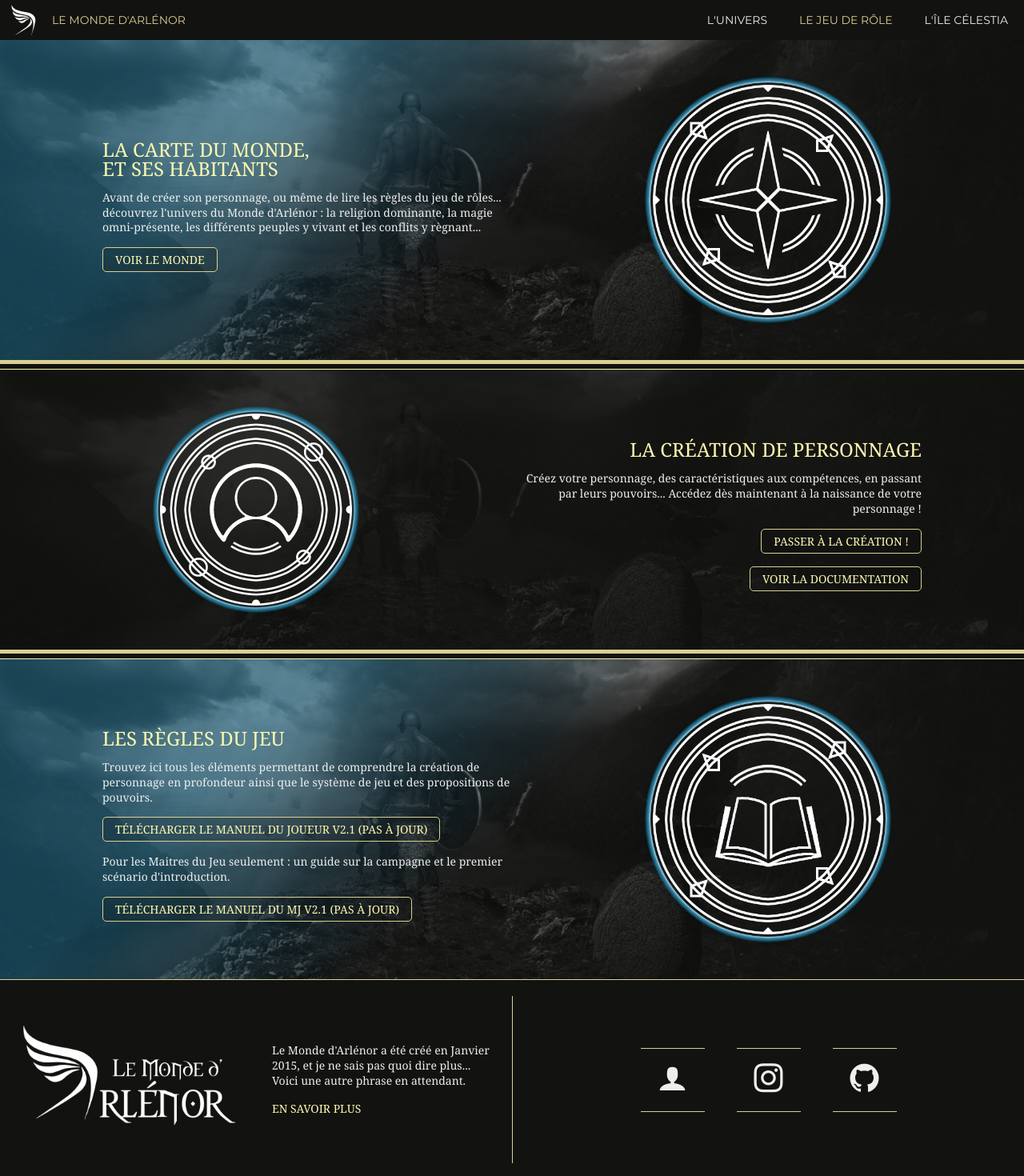
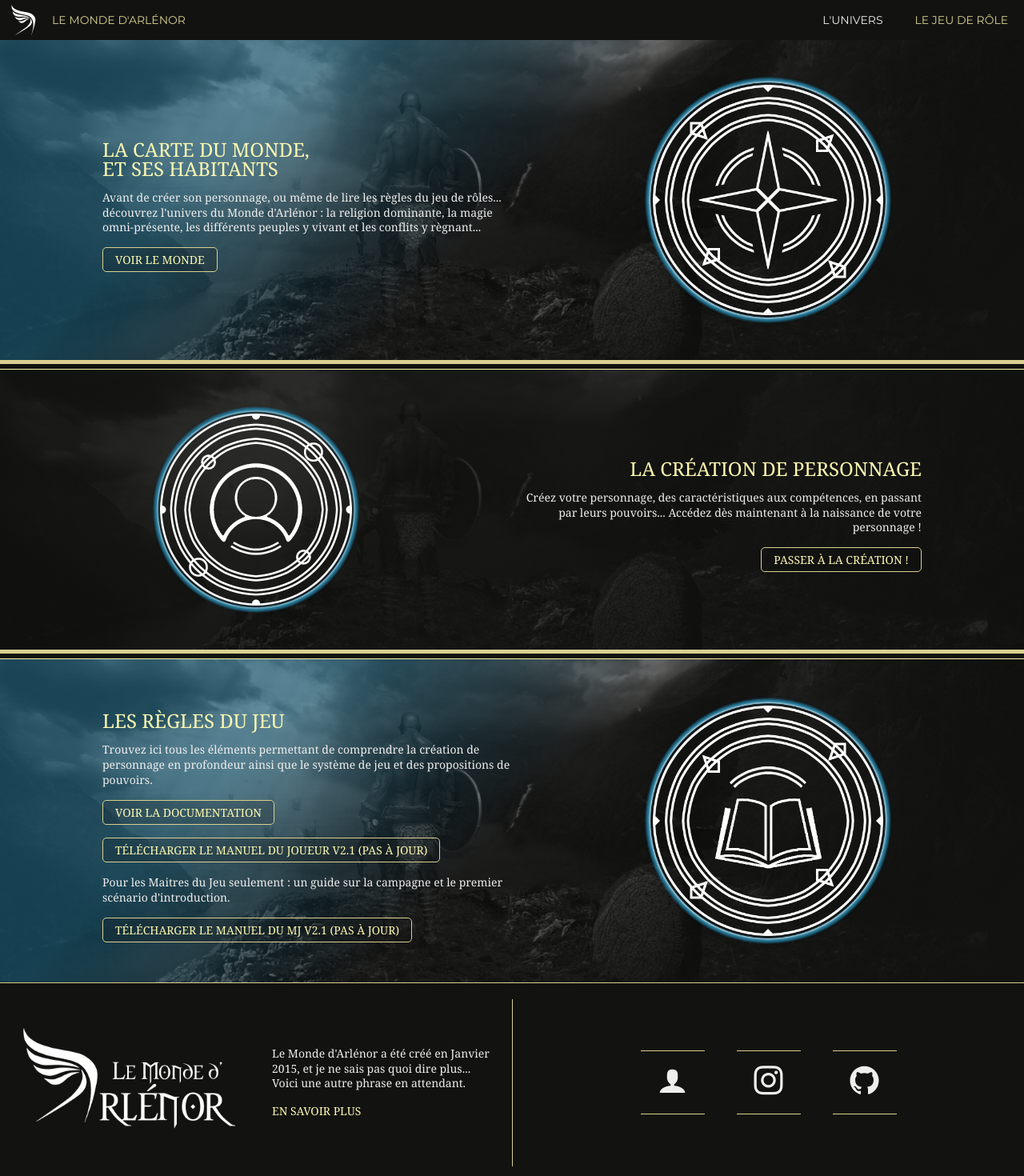
Before and after one commit to Spefire/MondeArlenor_WEBSITE_VUE, a Vue app: page /roleplay in a window 1280 px wide. Shown: the top 1470 px of the page at 80% size. Built offline with nearby package versions, Linux system fonts and the light colour scheme.

Commit message:
Refactor(all): Disable celestia temporarily

```diff
--- a/src/components/header/Header.vue
+++ b/src/components/header/Header.vue
@@ -18,9 +18,9 @@
         <router-link
           class="link"
           to="/roleplay">{{ pages.roleplay }}</router-link>
-        <router-link
+        <!--router-link
           class="link"
-          to="/celestia">{{ pages.celestia }}</router-link>
+          to="/celestia">{{ pages.celestia }}</!--router-link-->
       </nav>
     </div>
     <div
@@ -29,7 +29,7 @@
       <nav class="header-subnav">
         <router-link
           class="header-subtitle link exact-link"
-          to="/universe">{{ pages.universe }}</router-link>
+          to="/universe">{{ pages.worldmap }}</router-link>
         <router-link
           class="link exact-link"
           to="/universe/religion">{{ pages.religion }}</router-link>
@@ -65,14 +65,14 @@
         <router-link
           class="link"
           to="/roleplay">{{ pages.roleplay }}</router-link>
-        <router-link
+        <!--router-link
           class="link"
-          to="/celestia">{{ pages.celestia }}</router-link>
+          to="/celestia">{{ pages.celestia }}</router-link-->
       </nav>
       <nav v-if="onUniverseRoute">
         <router-link
           class="link exact-link"
-          to="/universe">{{ pages.universe }}</router-link>
+          to="/universe">{{ pages.worldmap }}</router-link>
         <router-link
           class="link exact-link"
           to="/universe/religion">{{ pages.religion }}</router-link>
--- a/src/views/home/HomeView.vue
+++ b/src/views/home/HomeView.vue
@@ -46,7 +46,7 @@
         </p>
         <router-link
           class="link-button"
-          to="/celestia">
+          to="/">
           Prochainement disponible
         </router-link>
       </div>
--- a/src/views/roleplay/RoleplayView.vue
+++ b/src/views/roleplay/RoleplayView.vue
@@ -38,13 +38,6 @@
           Passer à la création !
         </router-link>
       </div>
-      <div class="margin-top-1">
-        <router-link
-          class="link-button"
-          to="/roleplay/docs">
-          Voir la documentation
-        </router-link>
-      </div>
     </div>
   </div>
   <div little-separator />
@@ -54,7 +47,12 @@
       <p>
         Trouvez ici tous les éléments permettant de comprendre la création de personnage en profondeur ainsi que le système de jeu et des propositions de pouvoirs.
       </p>
-      <div>
+      <router-link
+        class="link-button"
+        to="/roleplay/docs">
+        Voir la documentation
+      </router-link>
+      <div class="margin-top-1">
         <a
           class="link-button margin-bottom-1"
           href="./assets/files/Manuel_Joueur.pdf"
```
